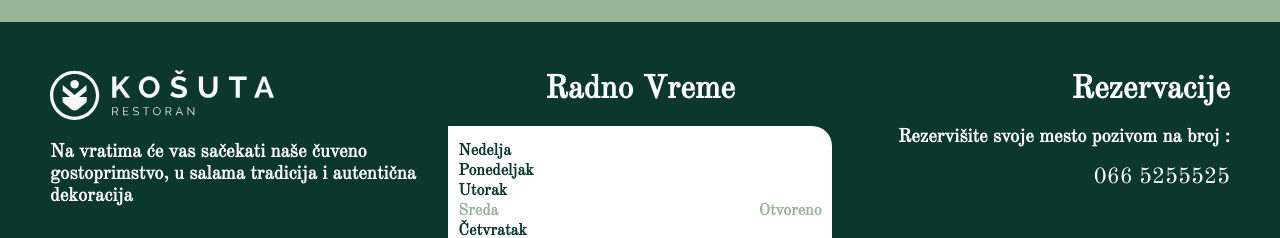
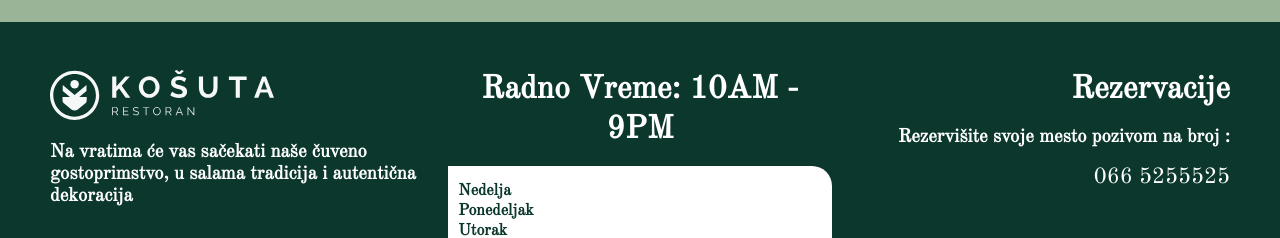
Before and after one commit to DenisPozder/Kosuta, a React (Create React App) app: page /restoran/o-nama in a window 1280 px wide. Shown: the part 2506-2744 px from the top of the page. Built offline with nearby package versions, Linux system fonts and the light colour scheme; a web font is replaced by a local one.

Commit message:
Saving Changes

```diff
--- a/src/Layout/RestaurantFooter/RestaurantFooter.jsx
+++ b/src/Layout/RestaurantFooter/RestaurantFooter.jsx
@@ -43,7 +43,7 @@ const RestaurantFooter = () => {
           <h3>Na vratima će vas sačekati naše čuveno gostoprimstvo, u salama tradicija i autentična dekoracija</h3>
         </div>
         <div className="rf-column">
-          <h1>Radno Vreme</h1>
+          <h1>Radno Vreme: 10AM - 9PM</h1>
           <div className="rfc-days">
             {
               days.map((day, index) => (
```
